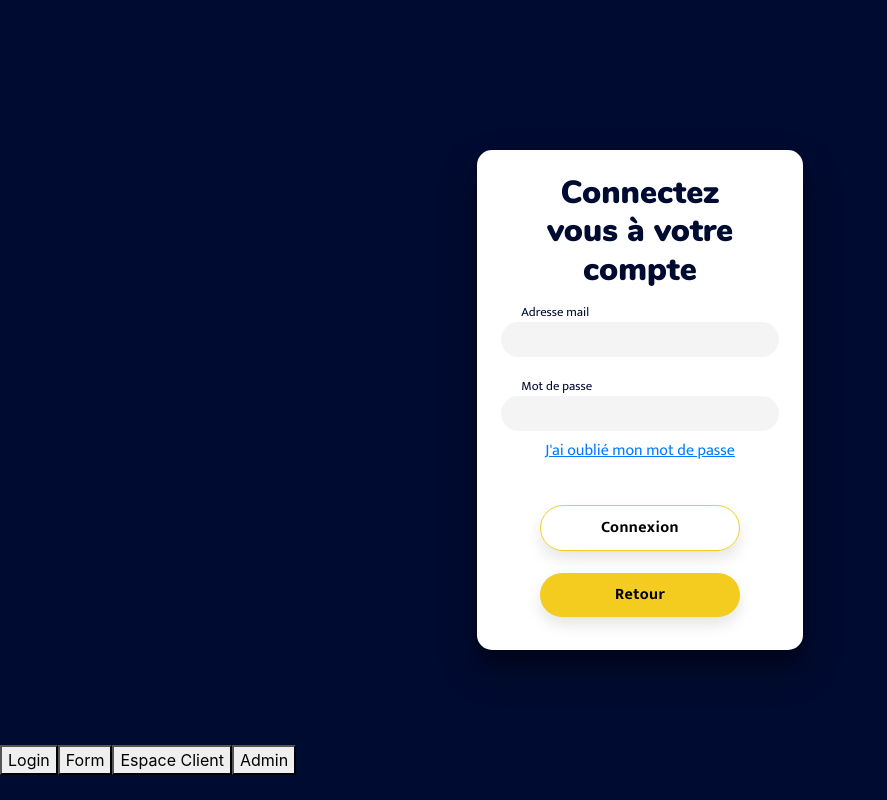
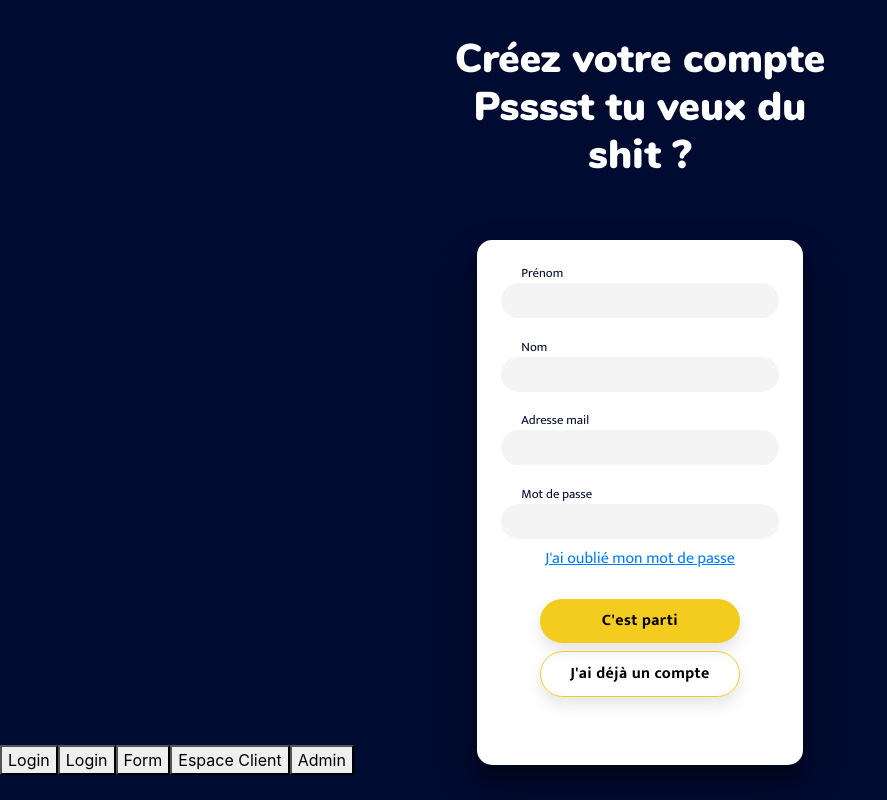
Before and after one commit to albertlouzon/dessinemoiunneon, an Angular app: page / in a window 1280 px wide. Both pictures are taken after a click on the button "Retour". Shown: the whole page, without its empty margins (0-887 px from the left). Built offline with nearby package versions, Linux system fonts and the light colour scheme; what angular-archwizard would draw is missing.

Commit message:
sign up connected

```diff
--- a/src/app/app.component.html
+++ b/src/app/app.component.html
@@ -14,6 +14,7 @@
 
 
 <div style="position: fixed; bottom: 25px;">
+                <button (click)="logout()">Login</button>
         <button (click)="currentView = 'login'">Login</button>
         <button (click)="currentView = 'form'">Form</button>
         <button (click)="currentView = 'client'">Espace Client</button>
--- a/src/app/app.component.ts
+++ b/src/app/app.component.ts
@@ -24,4 +24,9 @@ export class AppComponent {
   }
   title = 'concourseRepro';
   currentView = 'login'
+
+  logout() {
+    localStorage.setItem('email', null);
+    localStorage.setItem('pw', null);
+  }
 }
--- a/src/app/login/login.component.html
+++ b/src/app/login/login.component.html
@@ -2,8 +2,8 @@
     <div class="col-4"></div>
 
     <div class="step-container-inner col-4">
-
-            <div class="login-step-container">
+            <h1 class='login-header'>{{isSignIn ? 'Connectez-vous à votre espace' : 'Créez votre compte      Psssst tu veux du shit ?'}}</h1>
+            <div *ngIf="isSignIn" class="login-step-container">
 
                     <h2 class="login-title">Connectez vous à votre compte</h2>
 
@@ -21,7 +21,37 @@
                      </div>
                         <div *ngIf="loginFailed" class="errorMessage">Oops! Le mot de passe est incorrect...</div>
                             <button class="prev-btn login-btn " (click)="onLogin()" type="button" >Connexion</button>
-                            <button  class="next-btn login-btn" (click)="goToSignUp()" type="button" >Retour</button>
+                            <button  class="next-btn login-btn" (click)="onSwitchLoginType()" type="button" >Retour</button>
+            </div>
+
+
+
+            <div *ngIf="!isSignIn" class="login-step-container">
+
+                    <div class='user-info-row-cont login-row'>
+                            <span class="user-info-row-title">Prénom</span>
+                              <input type='text' (keyup)="onChangeUserInfoSignUp('nickname', $event.target.value)" [value]="nickname"  class="basic-input "/>
+
+                     </div>
+                    <div class='user-info-row-cont login-row'>
+                            <span class="user-info-row-title">Nom</span>
+                              <input type='text' (keyup)="onChangeUserInfoSignUp('name', $event.target.value)" [value]="name"  class="basic-input "/>
+
+                     </div>
+                    <div class='user-info-row-cont login-row'>
+                            <span class="user-info-row-title">Adresse mail</span>
+                              <input type='email' (keyup)="onChangeUserInfoSignUp('email', $event.target.value)" [value]="email"  class="basic-input "/>
+
+                     </div>
+
+                     <div class='user-info-row-cont login-row'>
+                            <span class="user-info-row-title">Mot de passe</span>
+                              <input type='password' (keyup)="onChangeUserInfoSignUp('password', $event.target.value)" [value]="password"  class="basic-input "/>
+                              <a style="text-align: center; text-decoration: underline; margin-top: 3%;" href="#">J'ai oublié mon mot de passe</a>                        <div *ngIf="loginFailed" class="errorMessage">{{signUpError}}</div>
+
+                     </div>
+                            <button class="next-btn signup-btn " (click)="onSignUp()" type="button" >C'est parti</button>
+                            <button  class="prev-btn signup-btn" (click)="onSwitchLoginType()" type="button" >J'ai déjà un compte</button>
             </div>
 </div>
 
--- a/src/app/login/login.component.scss
+++ b/src/app/login/login.component.scss
@@ -21,6 +21,7 @@ height: 100vh;
     align-self: center;
     display: flex;
     justify-content: center;
+    flex-direction: column;
 }
 
  .login-step-container {
@@ -32,7 +33,7 @@ height: 100vh;
     border-radius: 15px;
     padding: 1.5rem;
     width: 80%;
-    height: 500px;
+    height: 525px;
     box-shadow: 0 19px 38px rgba(0,0,0,0.30), 0 15px 12px rgba(0,0,0,0.22);
 }
 
@@ -69,8 +70,22 @@ height: 100vh;
     min-width: 200px;
 }
 
+.signup-btn {
+    align-self: center;
+    margin-top: 3%;
+    min-width: 200px;
+}
+
 .errorMessage {
     color: #F44336;
     font-family: Mukta-Bold;
     text-align: center;
 }
+
+.login-header {
+    font-family: Nunito-Black, sans-serif;
+    color: white;
+    text-align: center;
+    margin-bottom: 15%;
+    font-size: 2.5em;
+}
--- a/src/app/login/login.component.ts
+++ b/src/app/login/login.component.ts
@@ -1,5 +1,5 @@
 import { Component, OnInit } from '@angular/core';
-import { HttpClient } from '@angular/common/http';
+import { HttpClient, HttpHeaders } from '@angular/common/http';
 
 @Component({
   selector: 'app-login',
@@ -13,22 +13,92 @@ export class LoginComponent implements OnInit {
   loginFailed = false;
   email = '';
   password= '';
+  projectType = 'consumer';
+  name :'';
+  nickname : '';
+  society: '';
   loading = false;
+  signUpError = 'Vous devez fournir un email et un mot de passe...';
   ngOnInit() {
   }
 
   onSwitchLoginType(){
     this.isSignIn = !this.isSignIn;
+    this.loginFailed = false;
+    this.password = '';
+    this.email = ''
+    this.name = '';
+    this.nickname = '';
+    this.society = '';
+
   }
   login() {
     return this.http.post('https://neon-server.herokuapp.com/login', {email: this.email, password: this.password});
   }
 
-  goToSignUp(){
-    this.isSignIn = false;
+
+
+  getUser() {
+    return this.http.get('https://neon-server.herokuapp.com/users');
+
   }
 
+  signUp() {
+    let headers = new HttpHeaders({ "content-type": "application/json", "Accept": "application/json" });
+
+    const payload =   {
+      email: this.email,
+      password: this.password,
+      name: this.name,
+      nickname: this.nickname,
+      type: this.projectType
+     }
+     console.log('payload', payload)
+    return this.http.post('https://neon-server.herokuapp.com/users', payload, {headers: headers});
+  }
+
+  saveToStorage(){
+    localStorage.setItem('email', this.email);
+    localStorage.setItem('pw', this.password);
+  }
+
+
+  onSignUp(){
+    if(this.email.trim() !== '' && this.password.trim() !== '') {
+      this.loginFailed = false;
+      this.loading = true;
+      this.getUser().subscribe((allUsers: Array<any>) => {
+        console.log('all the users , ', allUsers)
+        if(allUsers) {
+          if(allUsers.find(x => x['email'] === this.email)) {
+            this.loginFailed = true;
+            this.signUpError = 'Il existe déjà un compte avec cet email...'
+          } else {
+            this.loginFailed = false;
+            this.signUpError = 'Vous devez fournir un email et un mot de passe...'
+            this.signUp().subscribe(() => {
+              alert('User sucessfully created !!!');
+              this.loading = false;
+            }, err => {
+              if(err.status === 201)  {
+                alert('User sucessfully created !!!');
+                this.loading = false;
+
+              } else {
+                alert('Signup failed'); console.log('signup failed', err);
+                this.loading = false;
+              }
+            })
+          }
+        }
+      })
+
+    } else {
+      this.loginFailed = true;
+    }
+  }
   onLogin() {
+    if(!this.loading) {
       console.log('email = ', this.email, ' ... pass = ', this.password);
       this.loading = true;
       this.login().subscribe((res) => {
@@ -43,7 +113,29 @@ export class LoginComponent implements OnInit {
         this.loading = false;
         this.loginFailed = true;
       })
+    }
 
+  }
+
+  onChangeUserInfoSignUp(target, value) {
+    this.loginFailed = false;
+    if(value.trim() !== '') {
+      if(target === 'email') {
+        this.email = value;
+      }
+      if(target === 'password') {
+        this.password = value;
+      }
+      if(target === 'name') {
+        this.name = value;
+      }
+      if(target === 'nickname') {
+        this.nickname = value;
+      }
+      if(target === 'society') {
+        this.society = value;
+      }
+    }
   }
 
   onChangeUserInfo(target, value) {
```
Lines whose indentation alone changed are shown as unchanged.
